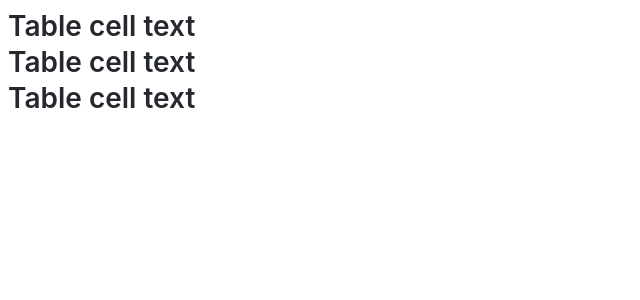
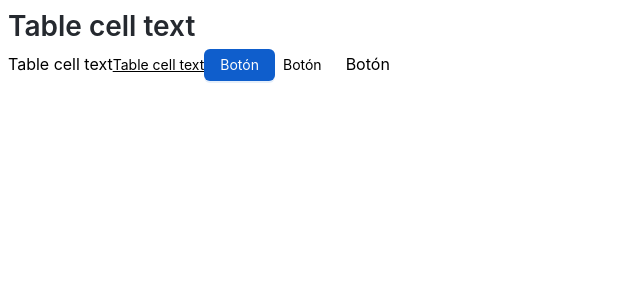
Before and after one commit to Cromeror/Fanatics-Design-System, a React (Vite) app: page / in a window 1280 px wide. Shown: the top 300 px of the page, without its empty margins (0-640 px from the left). Built offline with nearby package versions, Linux system fonts and the light colour scheme.

Commit message:
added the background button colors to a nested theme

```diff
--- /dev/null
+++ b/components/button/button.css
@@ -0,0 +1,6 @@
+
+
+.custom-button-colorTertiary {
+  background-color: red !important;
+  color: var(--colorPrimary);
+}
--- a/components/button/button.tsx
+++ b/components/button/button.tsx
@@ -1,9 +1,141 @@
-import { Button as AntdButton, ButtonProps as AntdButtonProps } from "antd";
+import { Button as AntdButton, ButtonProps as AntdButtonProps, ConfigProvider, theme } from "antd";
+import { useState } from "react";
+import {color} from '../../themes/color'
 
 export type ButtonProps = AntdButtonProps;
 
-const Button = (props: ButtonProps) => (
-  <AntdButton {...props}>{props.children}</AntdButton>
-);
+export const BUTTON_BG_COLOR = {
+  //default
+  "primary-default": "colorPrimary",
+  "secondary-default": "colorBgContainerDisabled",
+  "text-default": "colorBackground",
+  "link-default": "colorBackground",
+  "text-dark": "colorSecondary",
+
+  //Active
+  "primary-Active": "colorSecondaryBg",
+  "secondary-Active": "colorBackground",
+  "text-Active": "colorBackground",
+  "link-Active": "colorBackground",
+  "text-dark-Active": "colorBgContainerDisabled",
+
+  //Hover
+  "primary-Hover": "colorTertiary",
+  "secondary-Hover": "colorBackground",
+  "text-Hover": "colorBackground",
+  "link-Hover": "colorBackground",
+  "text-dark-Hover": "colorBgContainerDisabled",
+
+  //Focus
+  "primary-Focus": "colorSecondaryBg",
+  "secondary-Focus": "colorBackground",
+  "text-Focus": "colorBackground",
+  "link-Focus": "colorBackground",
+  "text-dark-Focus": "colorBgContainerDisabled",
+
+  //Disable
+  "primary-disable": "colorSecondaryBg",
+  "secondary-disable": "colorBackground",
+  "text-disable": "colorBackground",
+  "link-disable": "colorBackground",
+  "text-dark-disable": "colorBgContainerDisabled",
+};
+
+export const BUTTON_SIZE = {
+  small: 'small',
+  default: 'middle',
+  large: 'large',
+};
+
+export const BUTTON_TYPE = {
+  primary: 'primary',
+  secondary: 'default',
+  text: 'text',
+  link: 'link',
+  "text-dark": "primary"
+};
+
+export const buttonTheme = {
+  token: {
+    colorSecondary: color.colorBgContainer,
+    colorTextButton: "transparent",
+    colorLink:  "transparent", // color.colorPrimary, Me di cuenta que en el figma tiene una propiedad color primary pero al ponerle tipo link se queda blanco asi que no cre que se refiera al background
+
+    //Hover
+    colorPrimaryHover: color.colorInfoHover,
+    colorSecondaryHover: color.colorBgContainer, //cambia es el color del Texto
+    colorTextHover: "var(--text-color-bg-text-hover, rgba(37, 41, 47, 0.06));", // Este no esta especificado correctamente
+    colorLinkHover: color.colorInfoHover, // cambia el color del texto
+
+    //Active
+    colorPrimaryActive: color.colorPrimaryActive,
+    colorSecondaryActive: color.colorBgContainer,
+    colorTextActive: "transparent",
+    colorLinkActive: "transparent", // le puse transparente pero no esta especificado
+
+    //Disabled
+    colorPrimaryDisavle: "rgba(37, 41, 47, 0.04)", //le puse ese que es el que esta en el figma pero no esta correcto parece
+    colorSecondaryDisabled: "var(--backgrounds-color-bg-container-disabled, rgba(37, 41, 47, 0.04))",
+    colorTextDisable: "transparent", //le puse transparente pero no esta especificado
+    colorLinkDisable: "transparent", // vuelve y juega lo mismo
+
+
+  }
+}
+
+const borders = {
+  SecondaryBorderDefault: "1px solid var(--primary-color-primary-active, #0C4BA3)",
+  borderTextDefault: "transparent",
+  borderLinkDefault: "transparent",
+
+  //Hover
+  SecondarytBorderHover: "1px solid var(--border-color-border, rgba(37, 41, 47, 0.16))",
+  borderTextHover: "transparent",
+  borderLinkHover: "transparent",
+
+  //Active
+  SecondarytBorderActive: "1px solid var(--primary-color-primary-active, #0C4BA3)",
+  borderTextActive: "transparent",
+  borderLinkActive: "transparent",
+
+  //Focused
+  PrimarytBorderFocused: "3px solid var(--primary-color-primary-active, #0C4BA3)",
+  SecondarytBorderFocused: "2px solid var(--primary-color-primary-base, #0F5ECC)",
+  borderTextFocused: "2px solid var(--text-color-text, rgba(37, 41, 47, 0.88))",
+  borderLinkFocused: "2px solid var(--primary-color-primary-base, #0F5ECC)",
+
+  //Disabled
+  PrimarytBorderDisabled: "1px solid var(--border-color-border, rgba(37, 41, 47, 0.16))",
+  SecondarytBorderDisabled: "1px solid var(--border-color-border, rgba(37, 41, 47, 0.16))",
+  borderTextDisabled: "transparent",
+  borderLinkDisabled: "transparent",
+
+}
+
+export const Button = ({
+  children,
+  size = "large",
+  color = null,
+  type = BUTTON_TYPE["text"],
+}: ButtonProps) => {
+  const { token } = theme.useToken();
+
+  const styles = {
+    //backgroundColor: isHovered && hoverColor ? token[BUTTON_BG_COLOR[hoverColor]] : token[BUTTON_BG_COLOR[color]],
+    color: token[BUTTON_TYPE[color]],
+  };
+  return (
+    <ConfigProvider theme={buttonTheme}>
+      <AntdButton
+        style={styles}
+        size={BUTTON_SIZE[size]}
+        type={BUTTON_TYPE[type]}
+        disabled={false}
+        >
+    {children}
+      </AntdButton>
+    </ConfigProvider>
+  );
+};
 
 export default Button;
--- a/src/main.tsx
+++ b/src/main.tsx
@@ -1,14 +1,26 @@
 import * as React from 'react'
 import * as ReactDOM from 'react-dom/client'
 import {Heading} from "../components/typography/Heading";
+import {Title} from "../components/typography/Title";
+import {BodyText} from "../components/typography/BodyText";
+import { Button } from "../components/button/button";
 import {ConfigProvider, Typography} from "antd";
 import {lightTheme} from "../themes/light-theme";
 
 ReactDOM.createRoot(document.getElementById('root')).render(
   <React.StrictMode>
     <ConfigProvider theme={lightTheme}>
-      <Heading>Table cell text</Heading>
-      <Heading as={Typography.Text}>Table cell text</Heading>
-      <Heading as={Typography.Link}>Table cell text</Heading>
+      <Heading as={Typography.Title}>Table cell text</Heading>
+      <Title as={Typography.Text}>Table cell text</Title>
+      <BodyText underline={true}>Table cell text</BodyText>
+      <Button size="default" color="primary-active" type='primary' hoverColor='primary-Hover'>
+        Botón
+      </Button>
+      <Button size="small" type='link' hoverColor='primary-Hover'>
+        Botón
+      </Button>
+      <Button size="large" type='text' hoverColor='primary-Hover'>
+        Botón
+      </Button>
     </ConfigProvider>
   </React.StrictMode>)
```
Also changed, not shown: 1 other file (tests, documents, lock files or other folders).
